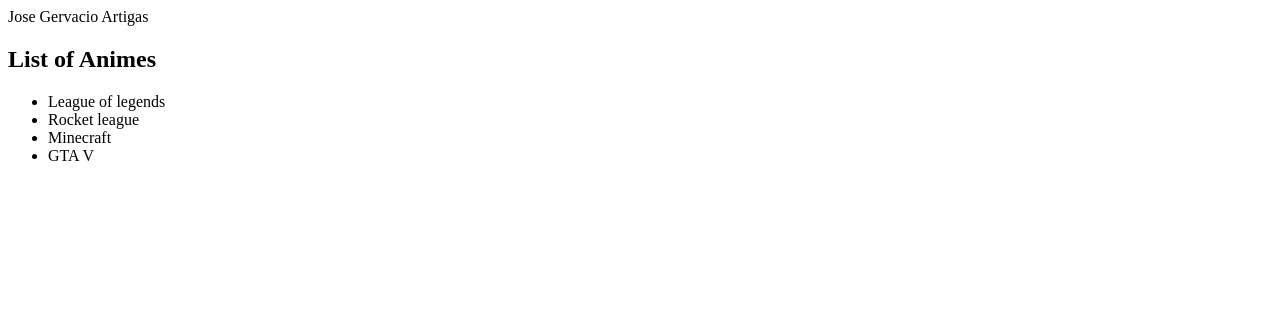
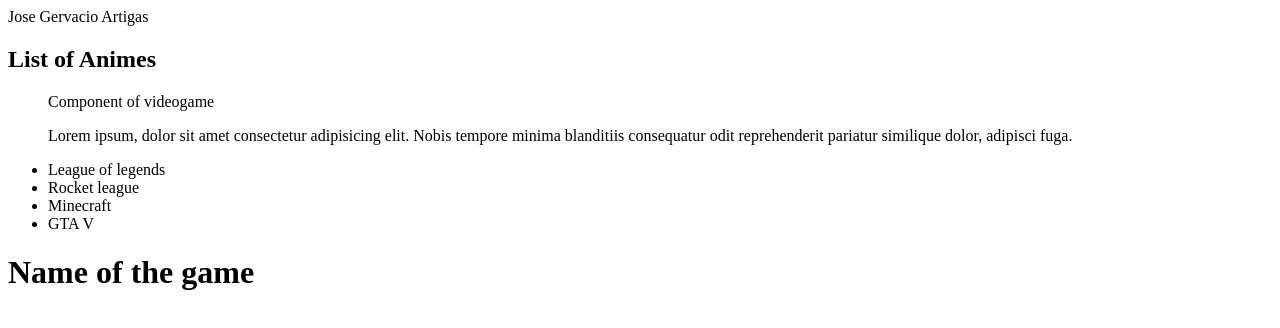
Before and after one commit to finalstory2/DevelopmentJS-Angular, an Angular app in the folder Angular-bases/: page / in a window 1280 px wide. Shown: the top 328 px of the page. Built offline with nearby package versions, Linux system fonts and the light colour scheme.

Commit message:
Generating components on manual form

```diff
--- a/Angular-bases/src/app/app.component.html
+++ b/Angular-bases/src/app/app.component.html
@@ -2,5 +2,6 @@
     {{ title }}
 </div>
 <videogame>
+</videogame>
 
-</videogame>
+<game></game>
--- a/Angular-bases/src/app/app.module.ts
+++ b/Angular-bases/src/app/app.module.ts
@@ -1,6 +1,7 @@
 import { BrowserModule } from '@angular/platform-browser';
 import { NgModule } from '@angular/core';
 import { VideogameComponent } from './videogame/videogame.component';
+import { Game } from './game/game.component'
 
 import { AppRoutingModule } from './app-routing.module';
 import { AppComponent } from './app.component';
@@ -8,7 +9,9 @@
 @NgModule({
   declarations: [
     AppComponent,
-    VideogameComponent
+    VideogameComponent,
+    Game
+
   ],
   imports: [
     BrowserModule,
--- /dev/null
+++ b/Angular-bases/src/app/game/game.component.html
@@ -0,0 +1 @@
+<h1> {{ title }}</h1>
--- /dev/null
+++ b/Angular-bases/src/app/game/game.component.ts
@@ -0,0 +1,17 @@
+import { Component, OnInit } from '@angular/core';
+
+@Component({
+    selector: 'game',
+    templateUrl: 'game.component.html'
+})
+
+export class Game implements OnInit {
+
+    public title: string = 'Name of the game';
+
+    constructor() {
+
+    }
+
+    ngOnInit() { }
+}
--- a/Angular-bases/src/app/videogame/videogame.component.html
+++ b/Angular-bases/src/app/videogame/videogame.component.html
@@ -1,5 +1,7 @@
 <h2>List of Animes</h2>
 <ul>
+    <p> {{ title }} </p>
+    <p> {{ list }} </p>
     <li>League of legends</li>
     <li>Rocket league</li>
     <li>Minecraft</li>
--- a/Angular-bases/src/app/videogame/videogame.component.ts
+++ b/Angular-bases/src/app/videogame/videogame.component.ts
@@ -7,7 +7,14 @@
 
 
 export class VideogameComponent {
+
+    public title: string;
+    public list: string;
+
     constructor() {
+        this.title = "Component of videogame";
+        this.list = "Lorem ipsum, dolor sit amet consectetur adipisicing elit. Nobis tempore minima blanditiis consequatur odit reprehenderit pariatur similique dolor, adipisci fuga.";
+
         console.log('Load component . . .');
     }
 }
```
